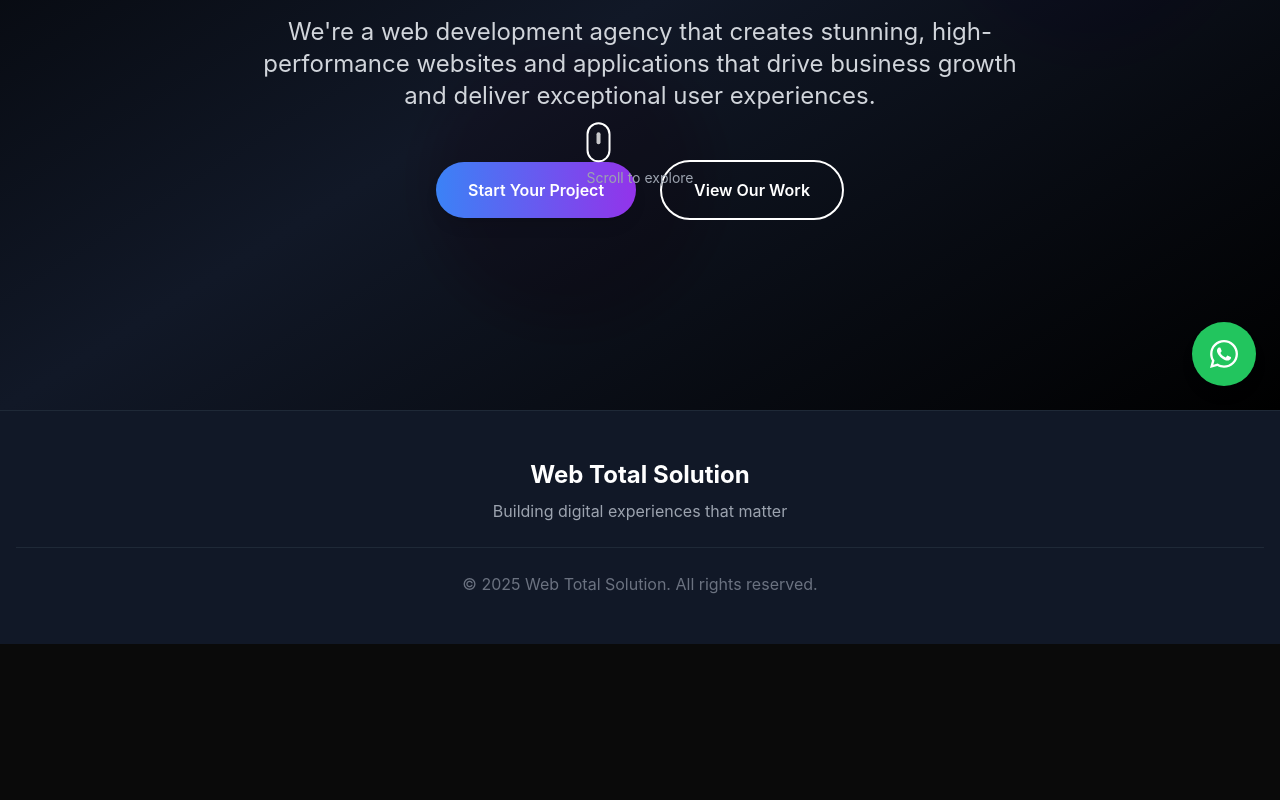
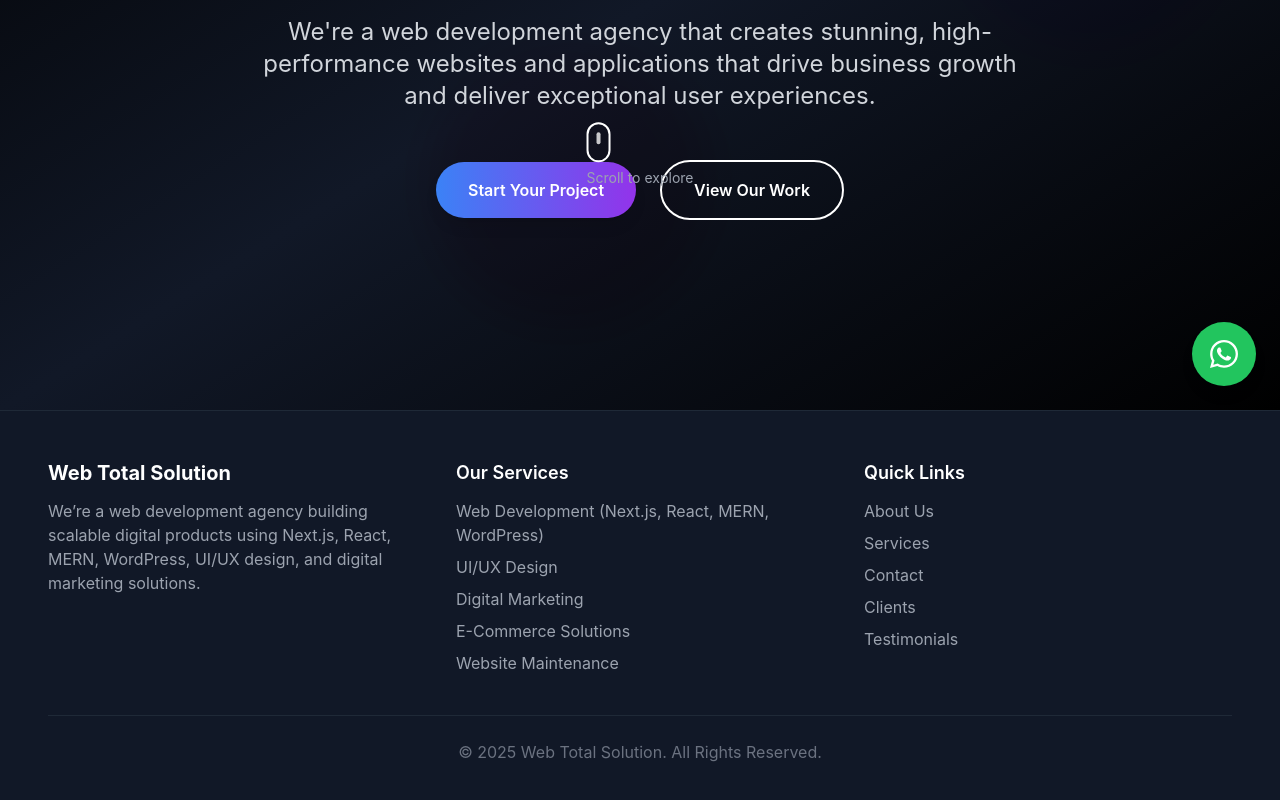
Before and after one commit to piyushthakur7/web-total-solutuion, a Next.js app: page / in a window 1280 px wide. Shown: the part 390-1190 px from the top of the page. Before the commit the page ends 1034 px from the top, so only its background shows below. Built offline with nearby package versions, Linux system fonts and the light colour scheme.

Commit message:
footer updated

```diff
--- a/components/Footer.tsx
+++ b/components/Footer.tsx
@@ -5,26 +5,54 @@ import { motion } from 'framer-motion';
 
 const Footer: React.FC = () => {
   return (
-    <footer className="py-12 bg-gray-900 border-t border-gray-800">
-      <div className="container mx-auto px-4">
+    <footer className="py-12 bg-gray-900 border-t border-gray-800 text-gray-400">
+      <div className="container mx-auto px-6 lg:px-12">
         <motion.div
-          className="text-center"
           initial={{ opacity: 0, y: 30 }}
           whileInView={{ opacity: 1, y: 0 }}
           transition={{ duration: 0.8 }}
           viewport={{ once: true }}
+          className="grid grid-cols-1 md:grid-cols-3 gap-10 text-center md:text-left"
         >
-          <div className="mb-6">
-            <h3 className="text-2xl font-bold text-white mb-2">Web Total Solution</h3>
-            <p className="text-gray-400">Building digital experiences that matter</p>
+          {/* About */}
+          <div>
+            <h3 className="text-xl font-bold text-white mb-3">Web Total Solution</h3>
+            <p className="text-gray-400">
+              We’re a web development agency building scalable digital products
+              using Next.js, React, MERN, WordPress, UI/UX design, and digital
+              marketing solutions.
+            </p>
           </div>
 
-          <div className="border-t border-gray-800 pt-6">
-            <p className="text-gray-500">
-              © {new Date().getFullYear()} Web Total Solution. All rights reserved.
-            </p>
+          {/* Services */}
+          <div>
+            <h4 className="text-lg font-semibold text-white mb-3">Our Services</h4>
+            <ul className="space-y-2">
+              <li>Web Development (Next.js, React, MERN, WordPress)</li>
+              <li>UI/UX Design</li>
+              <li>Digital Marketing</li>
+              <li>E-Commerce Solutions</li>
+              <li>Website Maintenance</li>
+            </ul>
+          </div>
+
+          {/* Quick Links */}
+          <div>
+            <h4 className="text-lg font-semibold text-white mb-3">Quick Links</h4>
+            <ul className="space-y-2">
+              <li><a href="/about" className="hover:text-white">About Us</a></li>
+              <li><a href="/services" className="hover:text-white">Services</a></li>
+              <li><a href="/contact" className="hover:text-white">Contact</a></li>
+              <li><a href="/clients" className="hover:text-white">Clients</a></li>
+              <li><a href="/testimonials" className="hover:text-white">Testimonials</a></li>
+            </ul>
           </div>
         </motion.div>
+
+        {/* Bottom Bar */}
+        <div className="border-t border-gray-800 mt-10 pt-6 text-center text-gray-500">
+          © {new Date().getFullYear()} Web Total Solution. All Rights Reserved.
+        </div>
       </div>
     </footer>
   );
```
